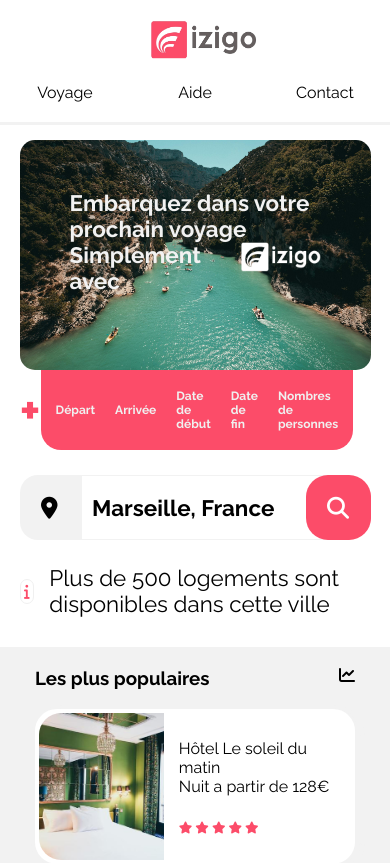
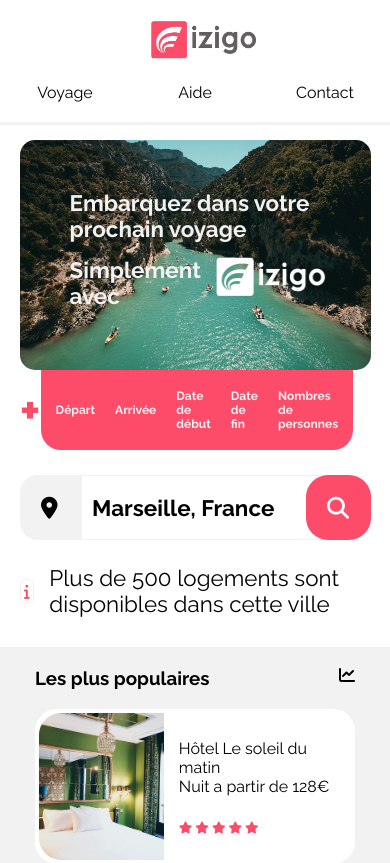
Before and after one commit to Riton963/izigo.github.io, a plain HTML site: page index.html in a window 390 px wide. Shown: the top 863 px of the page. Drawn offline with Linux system fonts and the light colour scheme.

Commit message:
mobile css 3

```diff
--- a/css/filter.css
+++ b/css/filter.css
@@ -6,6 +6,10 @@
   background-position: center;
   background-size: 100%;
   color: #f2f2f2;
+}
+
+.second-header-text {
+  margin-top: 15px;
 }
 
 .title-bg{
@@ -192,10 +196,7 @@
 }
 
 @media all and (max-width: 768px) {
-  .logo-white {
-    height: 30px;
-    width: 80px;
-  }
+
   .title-bg{
     font-size: 18px;
 
--- a/index.html
+++ b/index.html
@@ -32,7 +32,7 @@
           <div class="background-img">
             <div class="title-bg">
               <p>Embarquez dans votre prochain voyage</p>
-              <div class="flex">
+              <div class="flex second-header-text">
                 <p>Simplement avec</p> <img src="img/logo/log-white.png" alt="" class="logo-white">
               </div>
             </div>
```
